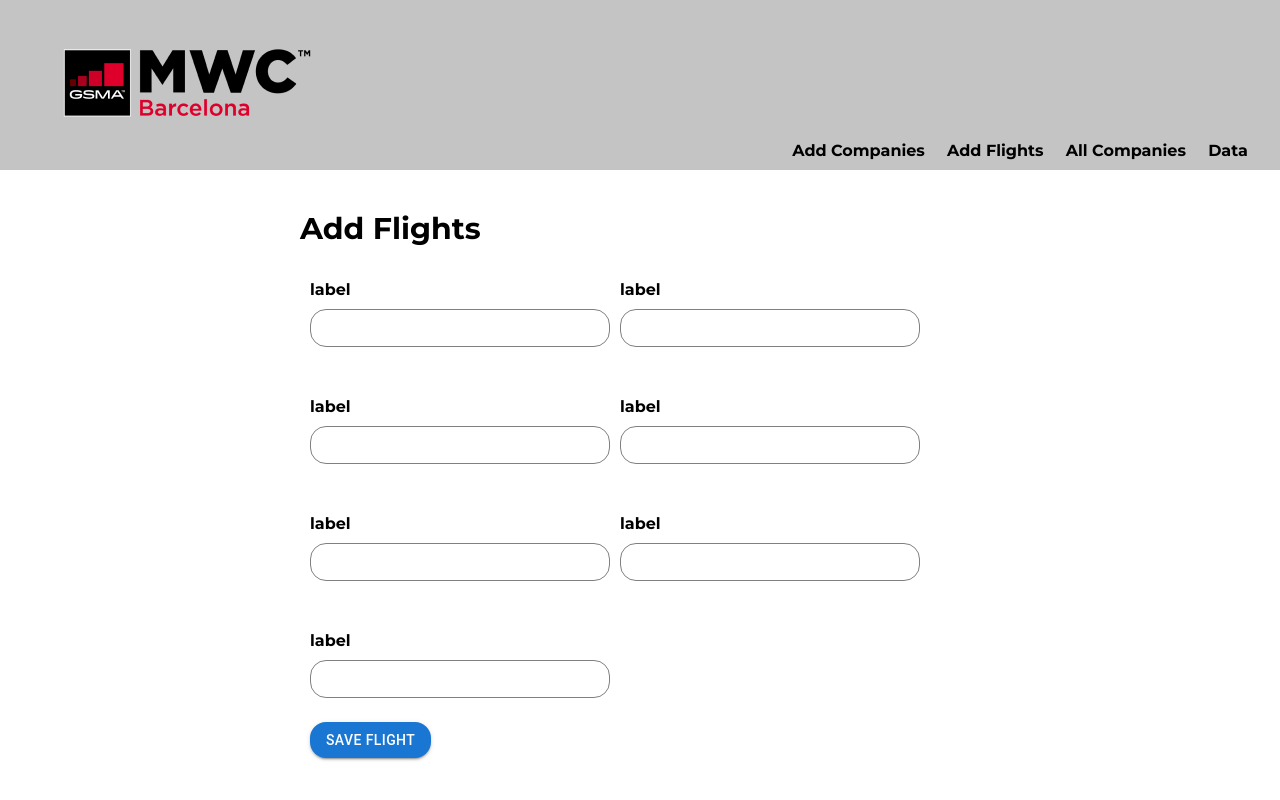
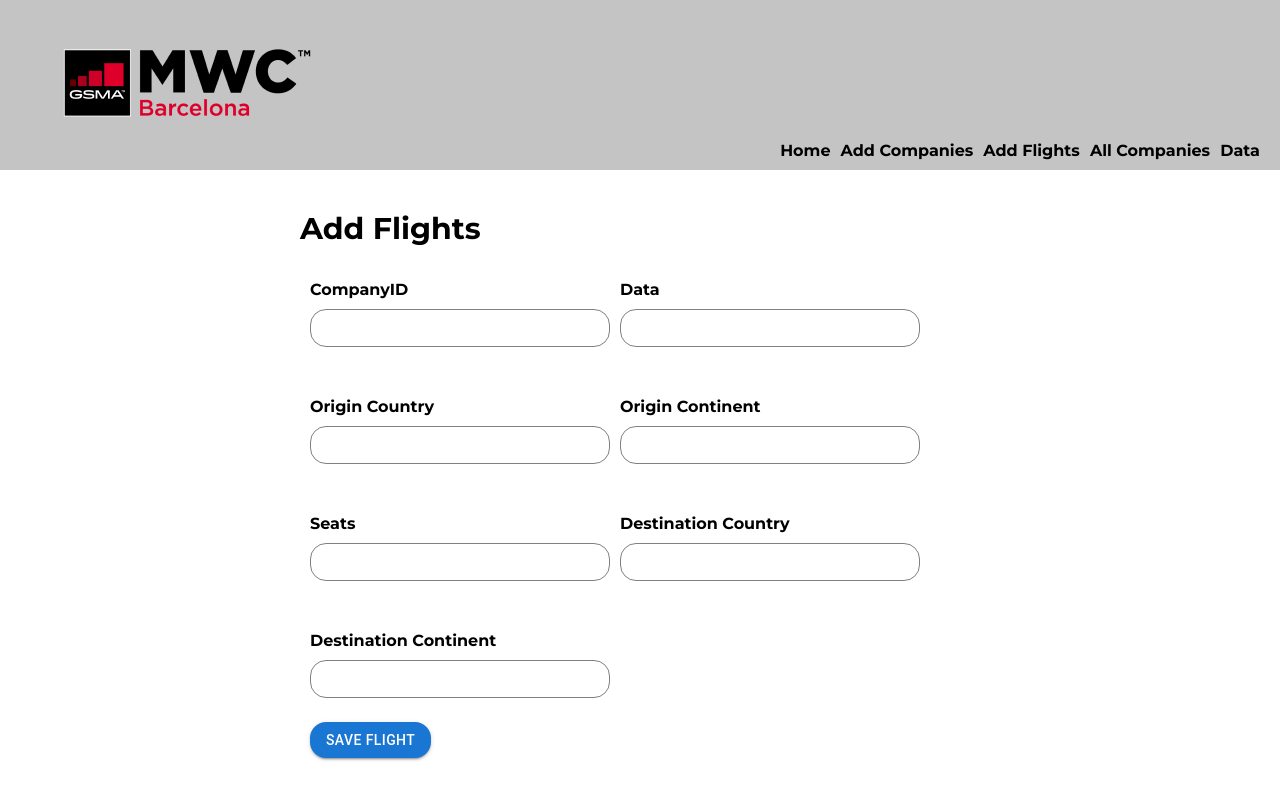
Before and after one commit to alext100/Equipo-3-Front, a Next.js app: page /flight-form in a window 1280 px wide. Shown: the top 800 px of the page. Built offline with nearby package versions, Linux system fonts and the light colour scheme.

Commit message:
adding object

```diff
--- a/components/FormFlight/FormFlight.js
+++ b/components/FormFlight/FormFlight.js
@@ -1,45 +1,129 @@
 import { Layout } from "../Layout/Layout";
 import { WrapperForm, Form, Camp, Label, Input,Title, ButtonSave } from "../FormCompany/style";
+import { useState } from "react";
 
 
+const initalState = {
+    CompanyID: '',
+    Data: '',
+    OriginCountry:'',
+    OriginContinent: '',
+    Seats: '',
+    DestinationCountry: '',
+    DestinationContinent: ''
+
+}
+
 const FormFlight = () => {
+
+  const [error, setError] = useState(false)
+  const [flight, setFlight] = useState(initalState)
+
+
+
+
+  const {CompanyID, Data, OriginCountry, OriginContinent, Seats,DestinationCountry, DestinationContinent} = flight
+
+  const handleChange = e => {
+
+    setFlight({
+      ...flight,
+      [e.target.name] : e.target.value
+    })
+  }
+
+
+  const onSubmitForm = (e)=> {
+      e.preventDefault()
+
+      //validación
+      if(CompanyID === '' || Data === '' || OriginCountry === '' || OriginContinent === '' || Seats === '' || DestinationCountry === '' ||DestinationContinent === '') {
+        setError(true)
+        return;
+      }
+
+      console.log(flight)
+
+  }
+
+
+
+
   return (
     <Layout>
       <WrapperForm>
 
-        <Form>
+        <Form onSubmit={onSubmitForm}>
            <Title absolute>Add Flights</Title>
           <Camp>
-            <Label>label</Label>
-            <Input type="text" />
+            <Label>CompanyID</Label>
+            <Input
+            type="text"
+            name = 'CompanyID'
+            value={CompanyID}
+            onChange={handleChange}
+
+            />
           </Camp>
           <Camp>
-            <Label>label</Label>
-            <Input type="text" />
+            <Label>Data</Label>
+            <Input
+            type="text"
+            name="Data"
+            value={Data}
+            onChange={handleChange}
+             />
           </Camp>
           <Camp>
-            <Label>label</Label>
-            <Input type="text" />
+            <Label>Origin Country</Label>
+            <Input
+             type="text"
+             name= 'OriginCountry'
+             value={OriginCountry}
+             onChange={handleChange}
+              />
           </Camp>
           <Camp>
-            <Label>label</Label>
-            <Input type="text" />
+            <Label>Origin Continent</Label>
+            <Input
+            type="text"
+            name = 'OriginContinent'
+            value={OriginContinent}
+            onChange={handleChange}
+            />
           </Camp>
           <Camp>
-            <Label>label</Label>
-            <Input type="text" />
+            <Label>Seats</Label>
+            <Input
+            name = 'Seats'
+            type="text"
+            value={Seats}
+            onChange={handleChange}
+             />
           </Camp>
           <Camp>
-            <Label>label</Label>
-            <Input type="text" />
+            <Label>Destination Country</Label>
+            <Input
+            type="text"
+            name= 'DestinationCountry'
+            value={DestinationCountry}
+            onChange={handleChange}
+            />
           </Camp>
           <Camp>
-            <Label>label</Label>
-            <Input type="text" />
+            <Label>Destination Continent</Label>
+            <Input
+            type="text"
+            name='DestinationContinent'
+            value={DestinationContinent}
+            onChange={handleChange}
+            />
           </Camp>
 
-          <ButtonSave absolute variant="contained">Save Flight</ButtonSave>
+          <ButtonSave type="submit" absolute variant="contained">Save Flight</ButtonSave>
+          {error ?  <p>Rellena todos los campos</p> : null}
         </Form>
+
 
       </WrapperForm>
     </Layout>
--- a/components/Header/Header.js
+++ b/components/Header/Header.js
@@ -9,6 +9,7 @@ const Header = () => {
       <Image src={LogoHeader} alt='mwc'/>
 
         <Nav>
+         <Link href='/'><a><li>Home</li></a></Link>
           <Link href='/company-form'><a><li>Add Companies</li></a></Link>
           <Link href='/flight-form'><a><li>Add Flights</li></a></Link>
           <li>All Companies</li>
```
Also changed, not shown: .babelrc (added), 1 other file (tests, documents, lock files or other folders).
